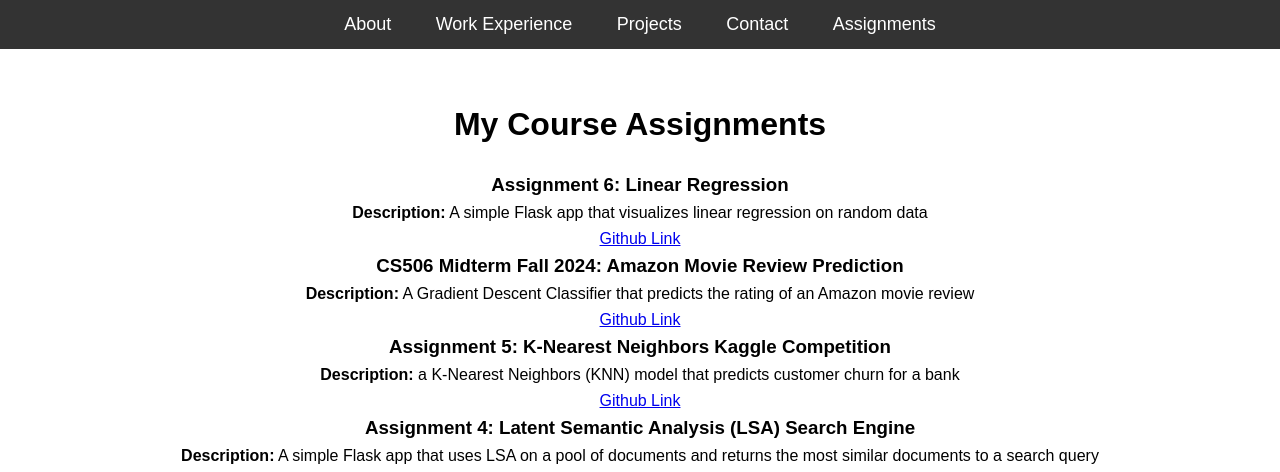
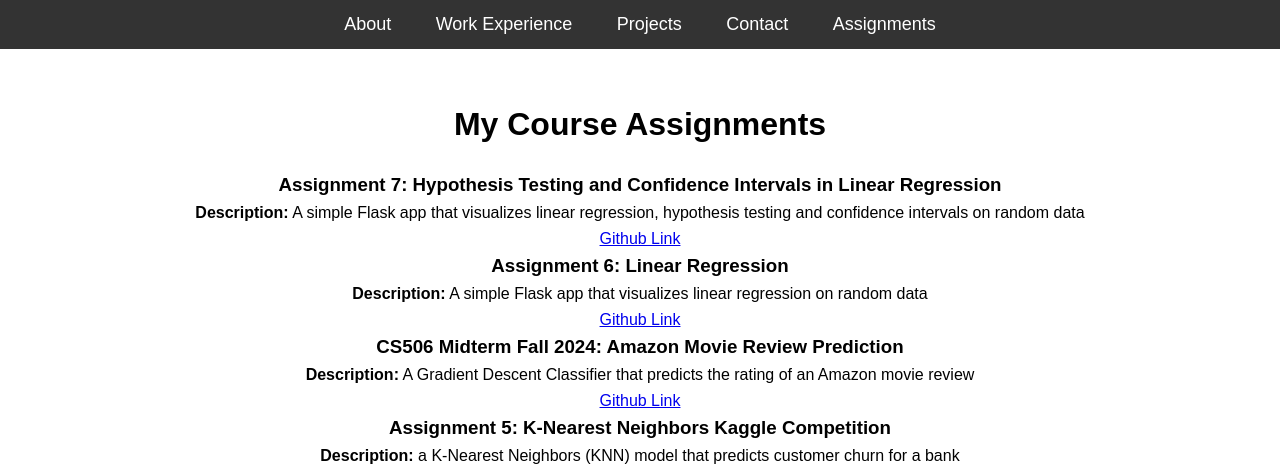
Before and after one commit to Th0masNguyen/Th0masNguyen.github.io, a plain HTML site: page assignments.html in a window 1280 px wide. Shown: the top 472 px of the page. Drawn offline with Linux system fonts and the light colour scheme.

Commit message:
added assignment 7

```diff
--- a/assignments.html
+++ b/assignments.html
@@ -22,6 +22,11 @@
     <section id="assignments">
         <h2>My Course Assignments</h2>
 
+        <div class="assignment">
+            <h3>Assignment 7: Hypothesis Testing and Confidence Intervals in Linear Regression</h3>
+            <p><strong>Description:</strong> A simple Flask app that visualizes linear regression, hypothesis testing and confidence intervals on random data</p>
+            <p><a href="https://github.com/Th0masNguyen/nguyen04-assignment-7" target="_blank">Github Link</a></p>
+        </div>
         <div class="assignment">
             <h3>Assignment 6: Linear Regression</h3>
             <p><strong>Description:</strong> A simple Flask app that visualizes linear regression on random data</p>
```
